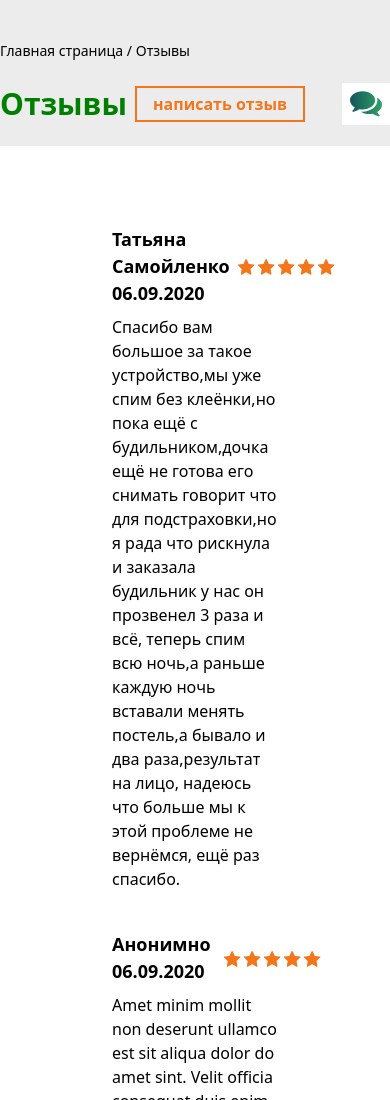
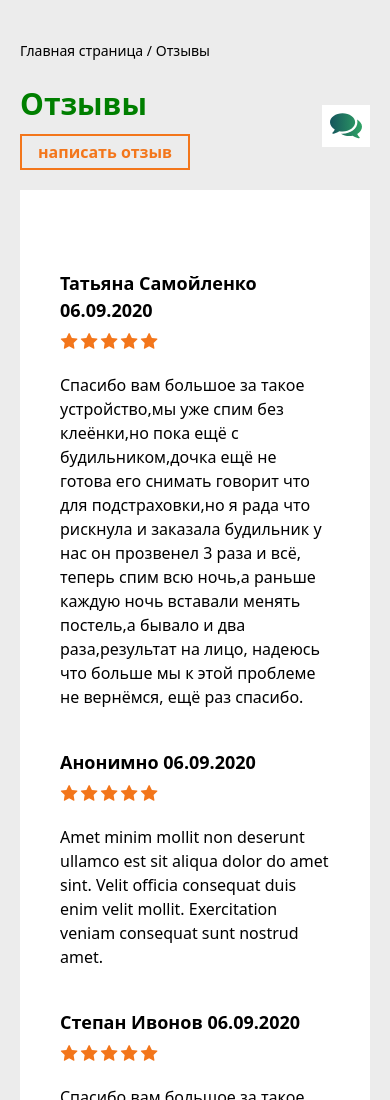
Before and after one commit to Temurprogram77/ums_figma, a website: page public/feedback.html in a window 390 px wide. Shown: the top 1100 px of the page. Drawn offline with nearby package versions, Linux system fonts and the light colour scheme; files that its build step writes are made by us from their sources.

Commit message:
feedback finished

```diff
--- a/public/feedback.html
+++ b/public/feedback.html
@@ -10,11 +10,12 @@
 </head>
 
 <body class="bg-body-bg">
+
     <main>
-        <section class="max-w-[1200px] mx-auto mt-10">
+        <section class="max-w-[1200px] xl:mx-auto md:mx-10 mx-5 mt-10">
             <h2 class="mb-5 text-[14px] font-medium">Главная страница / Отзывы</h2>
             <div class="flex items-center justify-between">
-                <div class="flex gap-2 items-center">
+                <div class="flex md:flex-row flex-col gap-2 md:items-center items-start">
                     <h2 class="text-[30px] text-text-green font-semibold">Отзывы</h2>
                     <div
                         class="text-text-orange border-2 border-[#F3761B] px-4 py-1 font-semibold cursor-pointer hover:shadow-md">
@@ -27,8 +28,8 @@
         </section>
     </main>
     <main>
-        <section class="max-w-[1200px] mx-auto bg-white my-5 pt-20 pb-5 px-28">
-            <div class="flex justify-between mb-2">
+        <section class="max-w-[1200px] bg-white my-5 pt-20 pb-5 lg:px-28 sm:px-20 px-10 xl:mx-auto md:mx-10 mx-5">
+            <div class="flex justify-between md:flex-row flex-col md:gap-0 gap-2 md:mb-2 mb-6">
                 <h2 class="font-semibold text-[18px]">Татьяна Самойленко
                     06.09.2020</h2>
                 <div class="flex items-center gap-[2px]">
@@ -44,7 +45,7 @@
                 готова его снимать говорит что для подстраховки,но я рада что рискнула и заказала будильник у нас он
                 прозвенел 3 раза и всё, теперь спим всю ночь,а раньше каждую ночь вставали менять постель,а бывало и два
                 раза,результат на лицо, надеюсь что больше мы к этой проблеме не вернёмся, ещё раз спасибо.</p>
-            <div class="flex justify-between mb-2 mt-10">
+            <div class="flex justify-between md:flex-row flex-col md:gap-0 gap-2 md:mb-2 mb-6 mt-10">
                 <h2 class="font-semibold text-[18px]">Анонимно
                     06.09.2020</h2>
                 <div class="flex items-center gap-[2px]">
@@ -58,7 +59,7 @@
             <p class="max-w-[700px]">Amet minim mollit non deserunt ullamco est sit aliqua dolor do amet sint. Velit
                 officia consequat duis
                 enim velit mollit. Exercitation veniam consequat sunt nostrud amet.</p>
-            <div class="flex justify-between mb-2 mt-10">
+            <div class="flex justify-between md:flex-row flex-col md:gap-0 gap-2 md:mb-2 mb-6 mt-10">
                 <h2 class="font-semibold text-[18px]">Степан Ивонов
                     06.09.2020</h2>
                 <div class="flex items-center gap-[2px]">
@@ -74,7 +75,7 @@
                 готова его снимать говорит что для подстраховки,но я рада что рискнула и заказала будильник у нас он
                 прозвенел 3 раза и всё, теперь спим всю ночь,а раньше каждую ночь вставали менять постель,а бывало и два
                 раза,результат на лицо, надеюсь что больше мы к этой проблеме не вернёмся, ещё раз спасибо.</p>
-            <div class="flex justify-between mb-2 mt-10">
+            <div class="flex justify-between md:flex-row flex-col md:gap-0 gap-2 md:mb-2 mb-6 mt-10">
                 <h2 class="font-semibold text-[18px]">Степан
                     06.09.2020</h2>
                 <div class="flex items-center gap-[2px]">
@@ -103,6 +104,7 @@
             </div>
         </section>
     </main>
+
 </body>
 
 </html>
```
Also changed, not shown: assets/svg/manu.svg (added), src/output.css.
